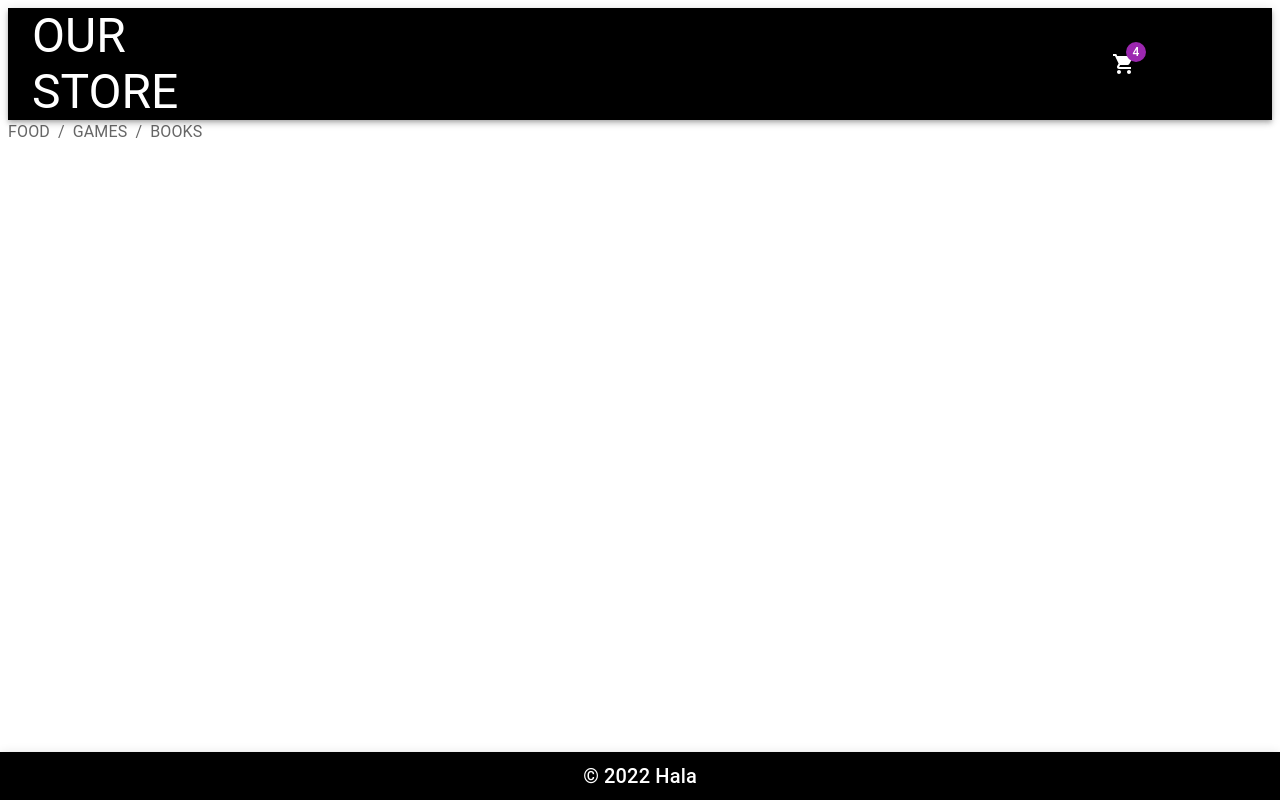
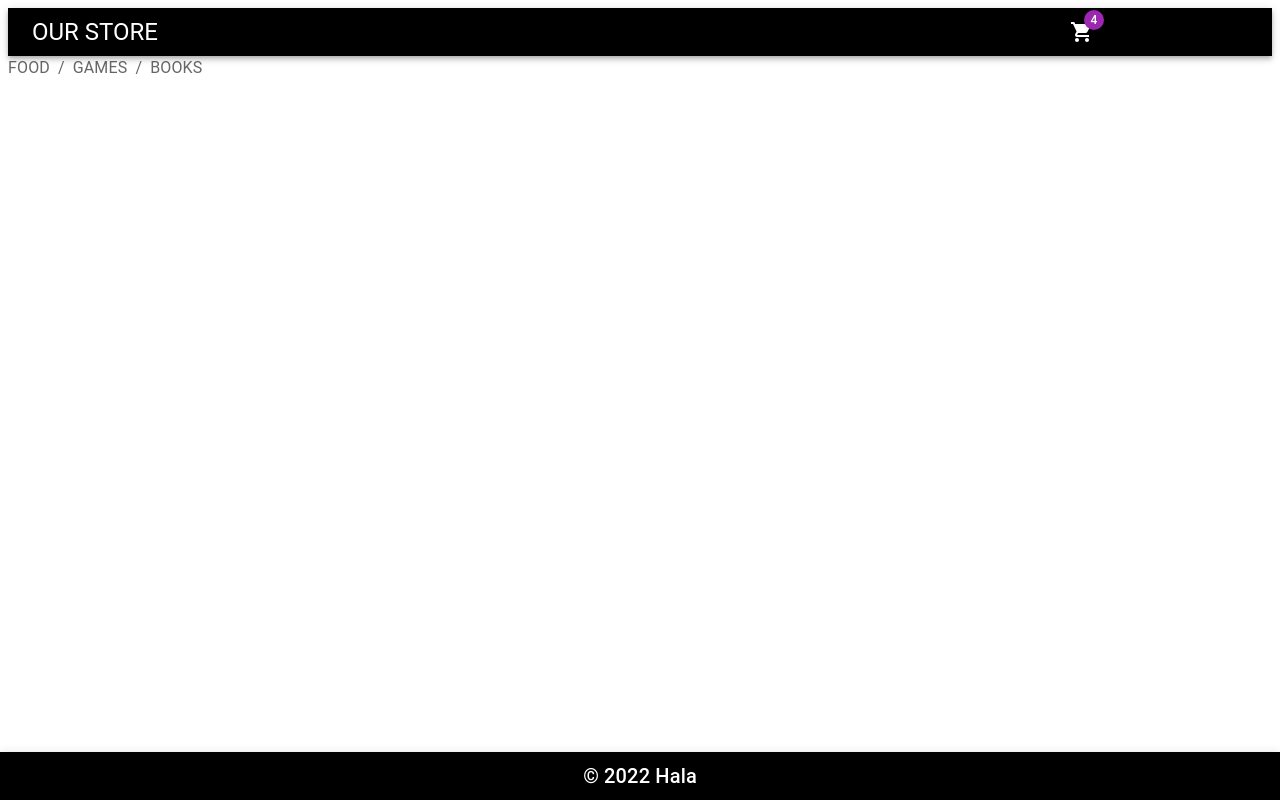
Before and after one commit to hala277/storefront, a React (Create React App) app: page / in a window 1280 px wide. Built offline with nearby package versions, Linux system fonts and the light colour scheme.

Commit message:
add lab 36

```diff
--- a/src/components/ActiveCategory/ActiveCategory.js
+++ b/src/components/ActiveCategory/ActiveCategory.js
@@ -1,6 +1,6 @@
 import { connect } from "react-redux";
 import { Typography } from "@mui/material";
-import AppBar from '@mui/material/AppBar';
+
 
 const ActiveCategory = props => {
     console.log(props.activeCategory, 'ActiveCategoryyyyyyyyyyyy')
@@ -8,7 +8,7 @@
         <>
             {props.activeCategory &&
                 // <AppBar position="static" style={{ height:'40px'}}>
-                    <Typography variant="h4" style={{ color:'gray'}}> Browse our Categories:{props.activeCategory}</Typography>
+                    <Typography variant="h6" style={{ color:'gray'}}> Browse our Categories:{props.activeCategory}</Typography>
                 // </AppBar>
             }
         </>
--- a/src/components/header/header.js
+++ b/src/components/header/header.js
@@ -17,7 +17,7 @@
         <>
             <AppBar position="static" style={{backgroundColor:'black'}}>
                 <Toolbar variant="dense" >
-                    <Typography  style={{marginRight:'75%'}} variant="h3" color="inherit" component="div">
+                    <Typography  style={{marginRight:'75%'}} variant="h5" color="inherit" component="div">
                         OUR STORE
                     </Typography>
 
```
